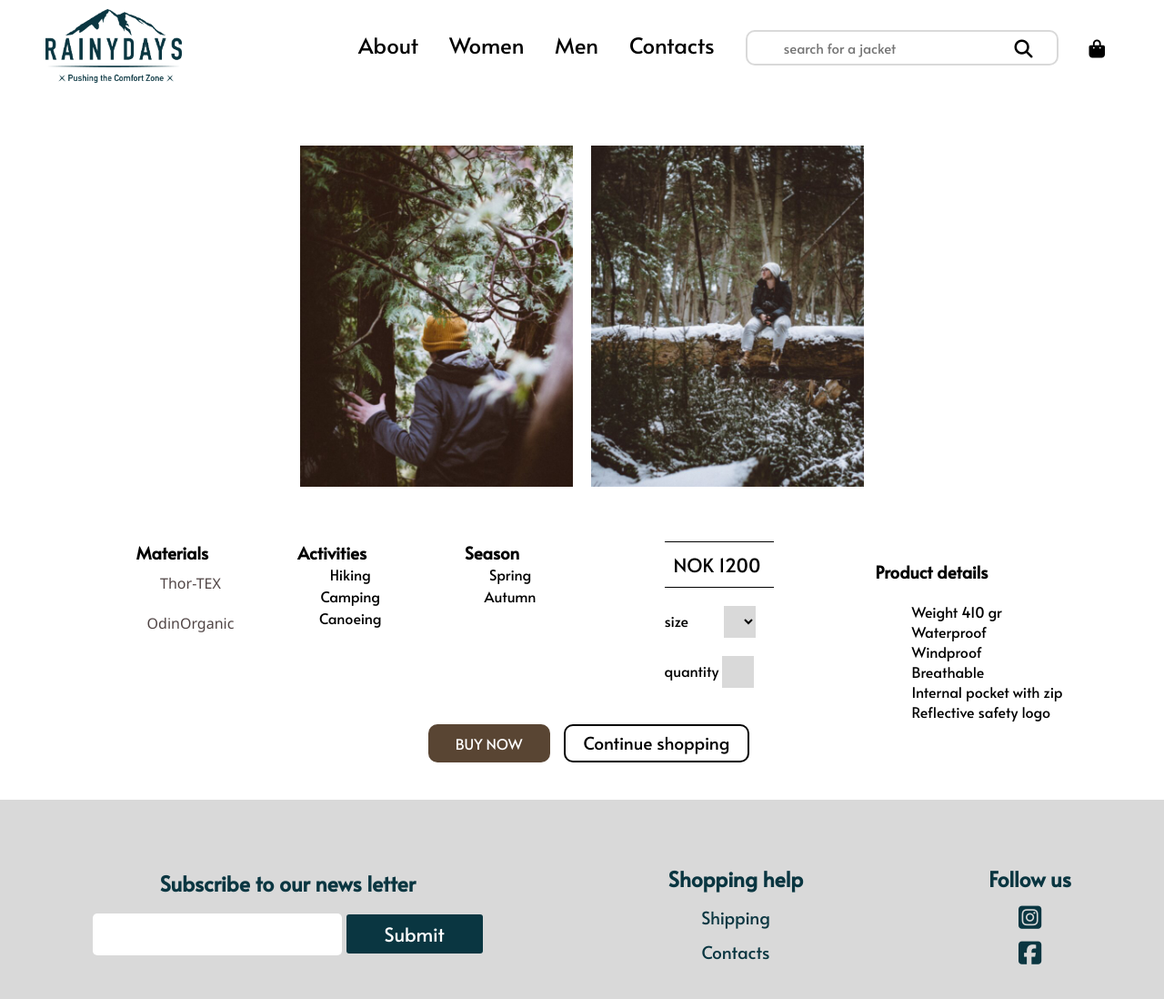
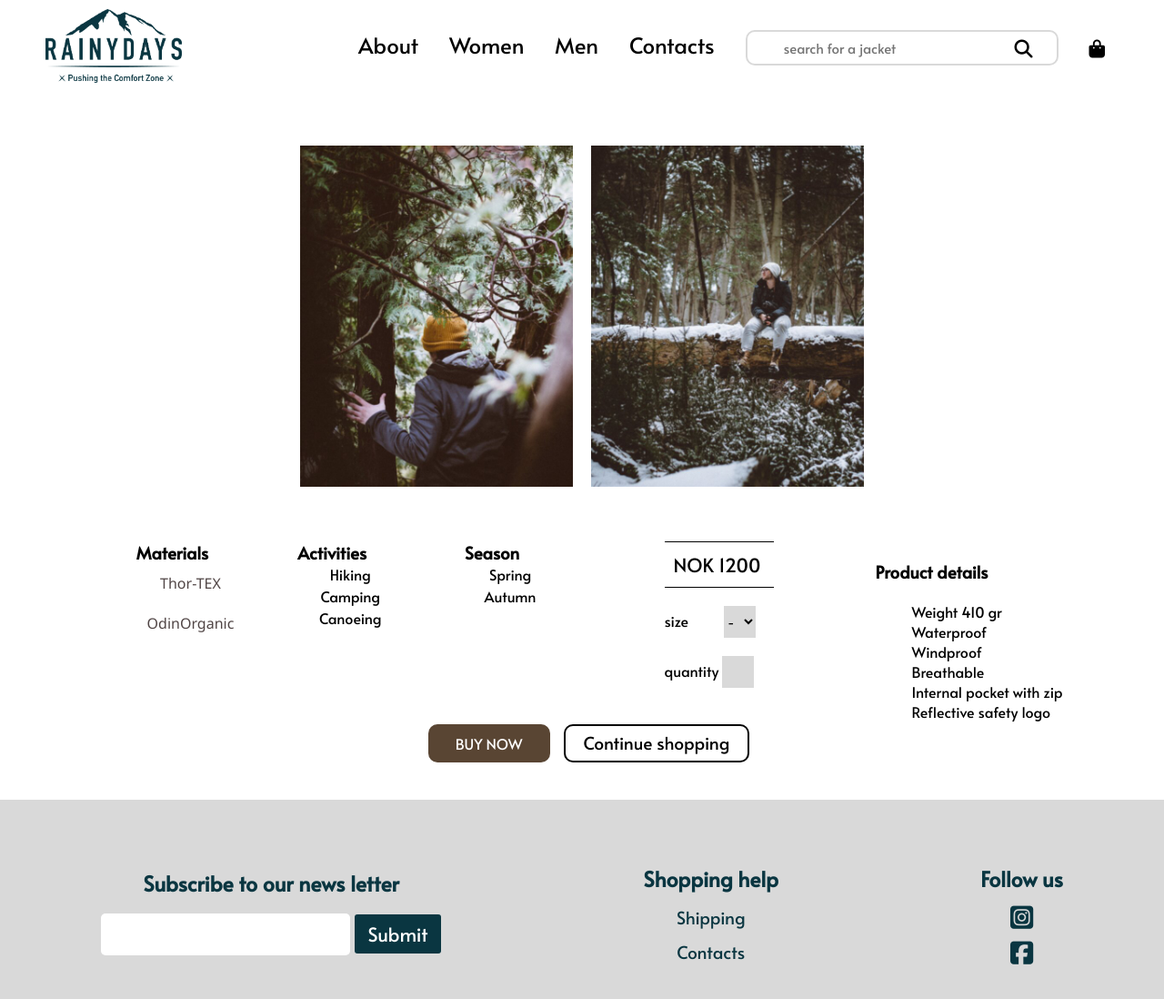
Before and after one commit to EkaterinaNattrass/rainydays-website, a plain HTML site: page khaki-jacket.html in a window 1280 px wide. Shown: the whole page at 91% size. Drawn offline with Linux system fonts and the light colour scheme.

Commit message:
khaki jacket

```diff
--- a/khaki-jacket.html
+++ b/khaki-jacket.html
@@ -8,7 +8,8 @@
     <meta name="description"
         content="Our fantastic khaki winter jacket for men who want to stay active even when it is cold">
     <title>Rainydays | Product</title>
-    <link rel="stylesheet" href="style.css" <link rel="preconnect" href="https://fonts.googleapis.com">
+    <link rel="stylesheet" href="style.css">
+    <link rel="preconnect" href="https://fonts.googleapis.com">
     <link rel="preconnect" href="https://fonts.gstatic.com" crossorigin>
     <link href="https://fonts.googleapis.com/css2?family=Alata&display=swap" rel="stylesheet">
     <script src="https://kit.fontawesome.com/c2f32b1a72.js" crossorigin="anonymous"></script>
@@ -74,7 +75,7 @@
                     <div class="price">NOK 1200</div>
                     <div><label for="size" id="size_label">size</label>
                         <select name="size" id="size">
-                            <option value></option>
+                            <option value="">-</option>
                             <option value="S">S</option>
                             <option value="M">M</option>
                             <option value="L">L</option>
@@ -108,7 +109,7 @@
         <div>
             <h4>Subscribe to our news letter</h4>
             <div><input type="email" id="subscribe">
-                <a href="subscribing.html"><input type="submit" id="subscribe_submit" value="Submit" /></a>
+                <a href="subscribing.html" id="subscribe_submit">Submit</a>
             </div>
         </div>
         <div>
@@ -124,10 +125,6 @@
                         class="fa-brands fa-square-facebook fa-xl"></i></a></div>
         </div>
     </footer>
-    </head>
-
-    <body>
-
-    </body>
+</body>
 
 </html>
```
